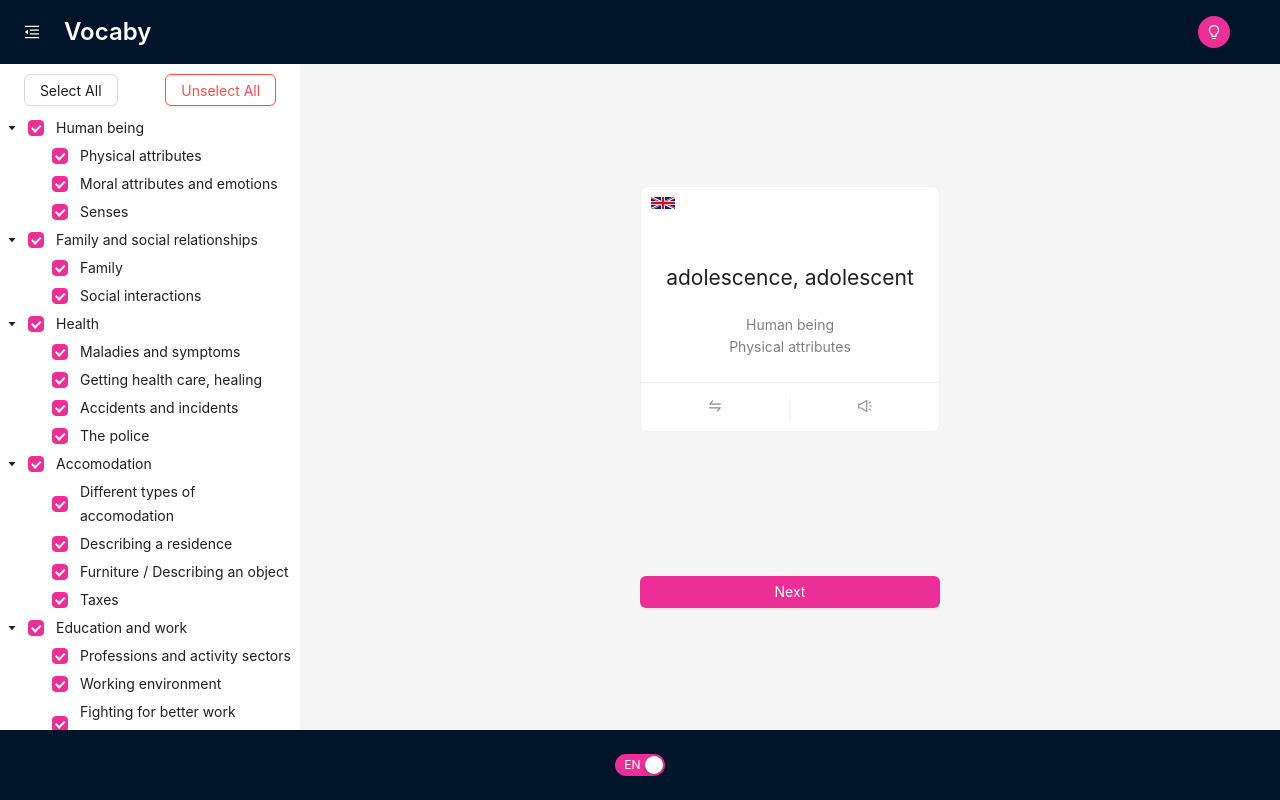
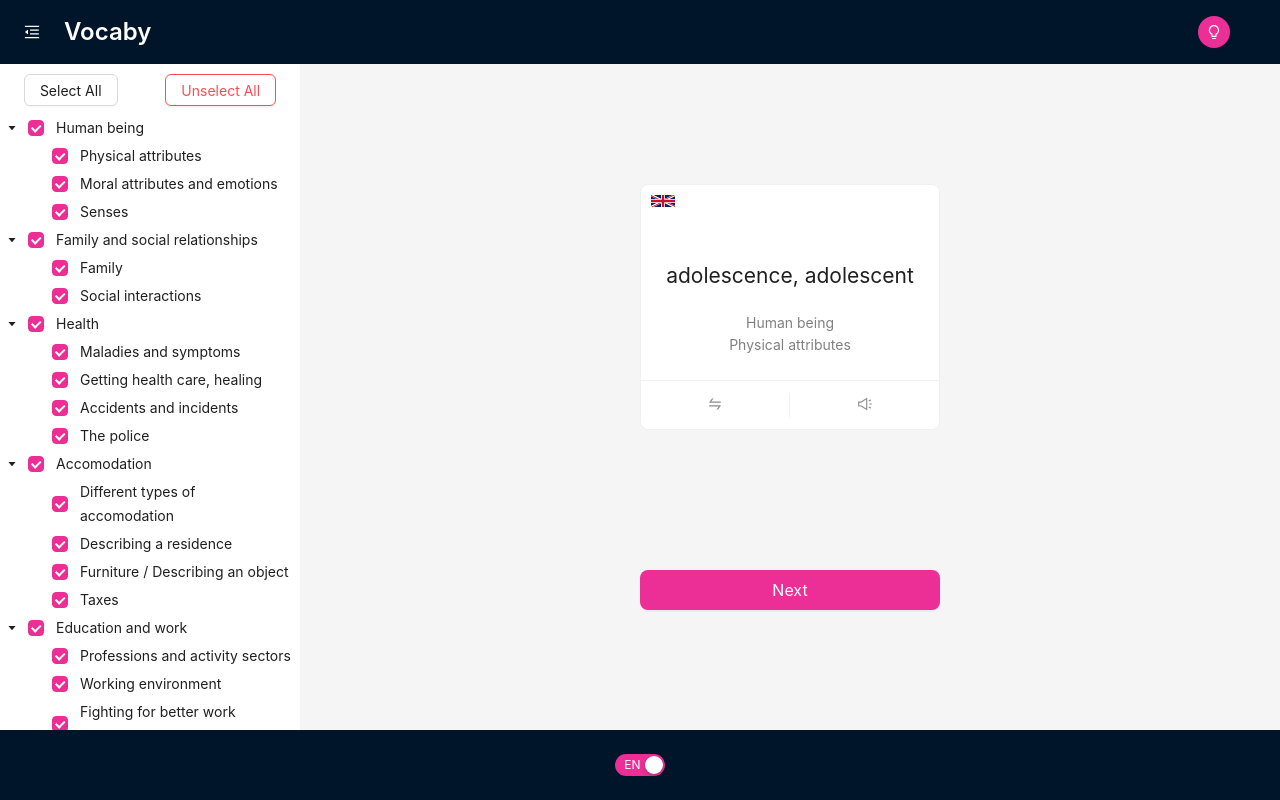
Before and after one commit to lexwolfy/vocaby, a React (Create React App) app: page / in a window 1280 px wide. Built offline with nearby package versions, Linux system fonts and the light colour scheme.

Commit message:
feat: translated next button and made it larger

```diff
--- a/src/components/FlashcardDeck.tsx
+++ b/src/components/FlashcardDeck.tsx
@@ -1,6 +1,7 @@
 import React, { useState } from 'react';
 import Flashcard from './Flashcard';
 import { Button, Flex } from 'antd';
+import {useThemeContext} from "../ThemeContext";
 
 interface FlashcardDeckProps {
     words: {
@@ -22,6 +23,7 @@ interface FlashcardDeckProps {
 const FlashcardDeck: React.FC<FlashcardDeckProps> = ({ words }) => {
     const [currentIndex, setCurrentIndex] = useState(0);
     const [flipped, setFlipped] = useState(false);
+    const { language } = useThemeContext();
 
     const handleNext = () => {
         const randomIndex = Math.floor(Math.random() * words.length);
@@ -42,8 +44,8 @@ const FlashcardDeck: React.FC<FlashcardDeckProps> = ({ words }) => {
                 flipped={flipped}
                 onFlip={handleFlip}
             />
-            <Button type="primary" onClick={handleNext}>
-                Next
+            <Button type="primary" onClick={handleNext} size={'large'}>
+                { language === "en" ? 'Next' : 'Suivant' }
             </Button>
         </Flex>
     );
```
